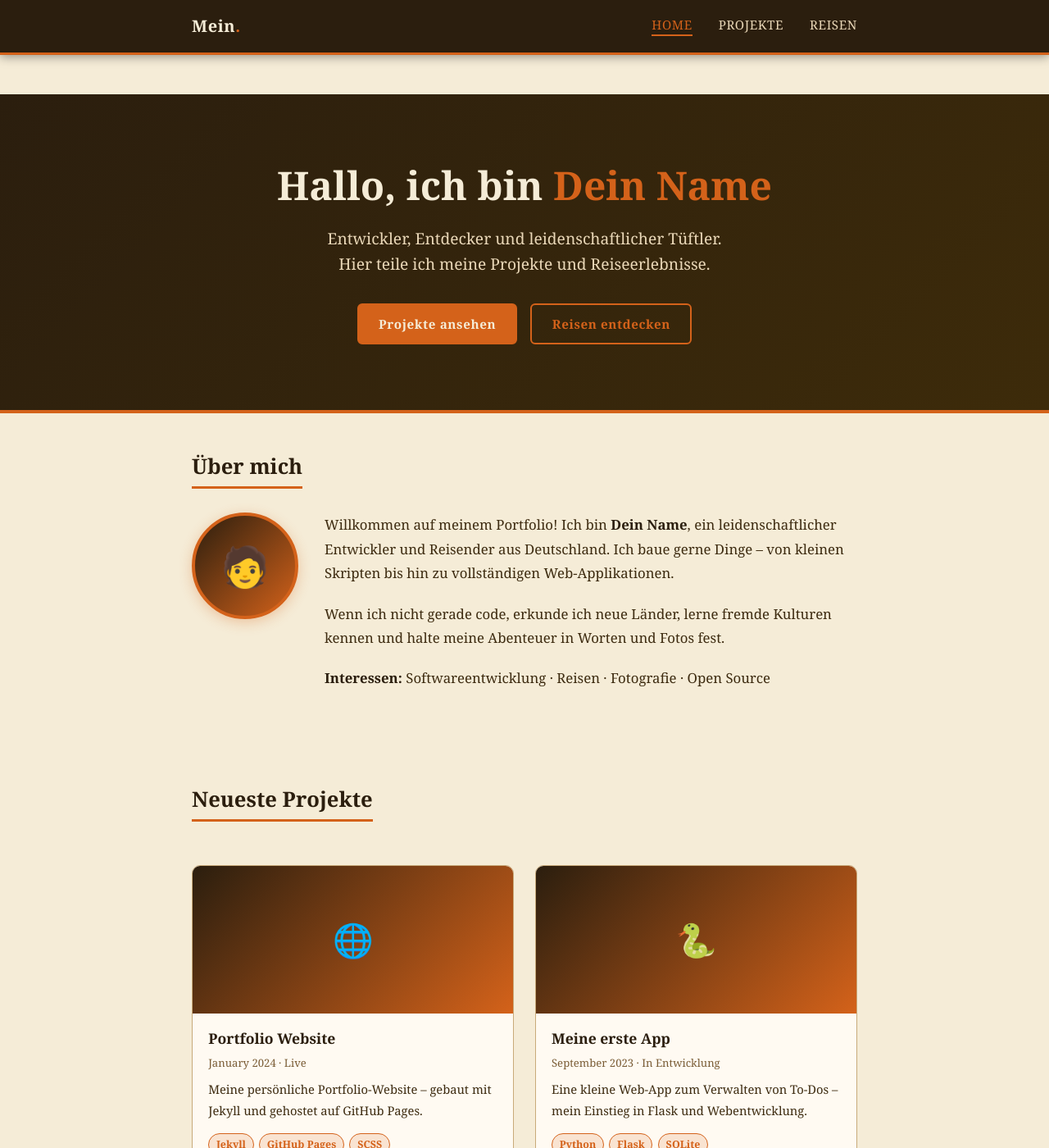
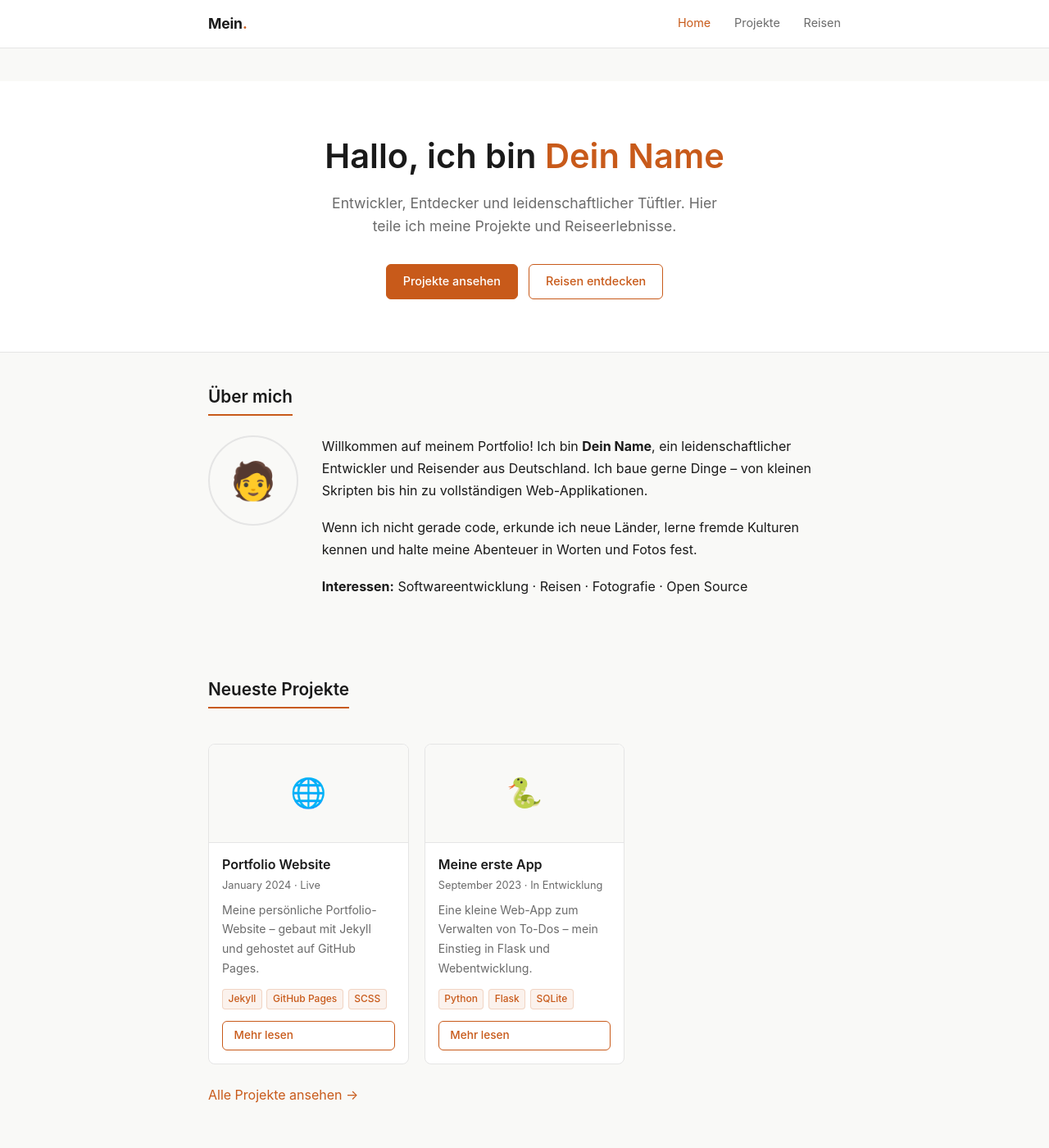
Before and after one commit to Tristan-Bihler/Website, a Jekyll site: the page built from index.md, in a window 1280 px wide and 1400 px high. Shown: the whole window at 82% size. Built offline with Jekyll 4.4.1, drawn with Linux system fonts in a browser that asks for light colours.

Commit message:
Redesign to clean light theme – white nav, white hero, dark footer only
Simpler color palette (white/light-gray/orange), removed dark nav bar,
system sans-serif font, flatter cards and buttons.

https://claude.ai/code/session_01W7R7q1xMCMWaiC48HYZ1Mp

```diff
--- a/assets/css/style.scss
+++ b/assets/css/style.scss
@@ -5,16 +5,17 @@
    Farbpalette
    ============================================================ */
 :root {
-  --cream:   #F5ECD7;
-  --cream-dark: #EAD8B8;
-  --orange:  #D4621A;
-  --orange-light: #E8824A;
-  --orange-glow: rgba(212, 98, 26, 0.15);
-  --black:   #1A1208;
-  --dark:    #2B1E0E;
-  --text:    #3D2B10;
-  --text-muted: #7A5C35;
-  --border:  #C8AA7A;
+  --white:        #FFFFFF;
+  --bg:           #F9F9F7;
+  --surface:      #FFFFFF;
+  --orange:       #C85A1A;
+  --orange-light: #E07040;
+  --orange-glow:  rgba(200, 90, 26, 0.08);
+  --text:         #1A1A1A;
+  --text-muted:   #6B6B6B;
+  --border:       #E5E5E5;
+  --border-dark:  #D0D0D0;
+  --dark:         #1A1A1A;
 }
 
 /* ============================================================
@@ -26,75 +27,67 @@
   padding: 0;
 }
 
-html {
-  scroll-behavior: smooth;
-}
+html { scroll-behavior: smooth; }
 
 body {
-  font-family: 'Georgia', 'Times New Roman', serif;
-  background-color: var(--cream);
+  font-family: -apple-system, BlinkMacSystemFont, 'Segoe UI', sans-serif;
+  background-color: var(--bg);
   color: var(--text);
-  line-height: 1.75;
-  font-size: 1.05rem;
+  line-height: 1.7;
+  font-size: 1rem;
 }
 
 /* ============================================================
    Typografie
    ============================================================ */
 h1, h2, h3, h4, h5, h6 {
-  font-family: 'Georgia', serif;
-  color: var(--dark);
+  color: var(--text);
   line-height: 1.3;
-  margin-bottom: 0.6em;
+  margin-bottom: 0.5em;
+  font-weight: 600;
 }
 
-h1 { font-size: 2.4rem; }
-h2 { font-size: 1.8rem; }
-h3 { font-size: 1.35rem; }
+h1 { font-size: 2.2rem; }
+h2 { font-size: 1.6rem; }
+h3 { font-size: 1.2rem; }
 
 p {
-  margin-bottom: 1.2em;
+  margin-bottom: 1.1em;
   color: var(--text);
 }
 
 a {
   color: var(--orange);
   text-decoration: none;
-  border-bottom: 1px solid transparent;
-  transition: border-color 0.2s, color 0.2s;
+  transition: color 0.15s;
 }
 
-a:hover {
-  color: var(--orange-light);
-  border-bottom-color: var(--orange-light);
-}
+a:hover { color: var(--orange-light); }
 
-strong { color: var(--dark); }
+strong { color: var(--text); }
 
 blockquote {
-  border-left: 4px solid var(--orange);
-  background: var(--orange-glow);
-  padding: 0.8em 1.2em;
+  border-left: 3px solid var(--orange);
+  padding: 0.6em 1.2em;
   margin: 1.5em 0;
-  border-radius: 0 6px 6px 0;
   font-style: italic;
   color: var(--text-muted);
 }
 
 code {
-  background: var(--cream-dark);
+  background: var(--bg);
   border: 1px solid var(--border);
   border-radius: 4px;
   padding: 0.1em 0.4em;
   font-family: 'Courier New', monospace;
-  font-size: 0.9em;
-  color: var(--dark);
+  font-size: 0.88em;
+  color: var(--text);
 }
 
 pre {
-  background: var(--dark);
-  color: var(--cream);
-  border-radius: 8px;
+  background: #1E1E1E;
+  color: #D4D4D4;
+  border-radius: 6px;
   padding: 1.2em;
   overflow-x: auto;
   margin: 1.5em 0;
@@ -102,29 +95,28 @@ pre {
   code {
     background: none;
     border: none;
-    color: var(--cream);
+    color: inherit;
     padding: 0;
+    font-size: 0.9em;
   }
 }
 
 hr {
   border: none;
-  border-top: 2px solid var(--border);
+  border-top: 1px solid var(--border);
   margin: 2.5em 0;
 }
 
 ul, ol {
   padding-left: 1.6em;
-  margin-bottom: 1.2em;
+  margin-bottom: 1.1em;
 
-  li {
-    margin-bottom: 0.3em;
-  }
+  li { margin-bottom: 0.25em; }
 }
 
 img {
   max-width: 100%;
-  border-radius: 8px;
+  border-radius: 6px;
   display: block;
 }
 
@@ -138,7 +130,7 @@ img {
 }
 
 .container {
-  max-width: 860px;
+  max-width: 820px;
   margin: 0 auto;
   padding: 0 1.5rem;
   width: 100%;
@@ -146,67 +138,58 @@ img {
 
 main {
   flex: 1;
-  padding: 3rem 0 5rem;
+  padding: 2.5rem 0 5rem;
 }
 
 /* ============================================================
-   Navigation
+   Navigation – hell, kein schwarzer Balken
    ============================================================ */
 .site-nav {
-  background-color: var(--dark);
-  border-bottom: 3px solid var(--orange);
+  background-color: var(--white);
+  border-bottom: 1px solid var(--border);
   position: sticky;
   top: 0;
   z-index: 100;
-  box-shadow: 0 2px 12px rgba(0,0,0,0.4);
 }
 
 .nav-inner {
   display: flex;
   align-items: center;
   justify-content: space-between;
-  padding: 0.9rem 1.5rem;
-  max-width: 860px;
+  padding: 0.85rem 1.5rem;
+  max-width: 820px;
   margin: 0 auto;
 }
 
 .nav-brand {
-  font-size: 1.25rem;
-  font-weight: bold;
-  color: var(--cream) !important;
+  font-size: 1.1rem;
+  font-weight: 700;
+  color: var(--text) !important;
   border: none !important;
-  letter-spacing: 0.03em;
+  letter-spacing: -0.01em;
 
-  span {
-    color: var(--orange);
-  }
+  span { color: var(--orange); }
 }
 
 .nav-links {
   display: flex;
-  gap: 2rem;
+  gap: 1.8rem;
   list-style: none;
   padding: 0;
   margin: 0;
 
   a {
-    color: var(--cream-dark);
-    font-size: 0.95rem;
-    letter-spacing: 0.04em;
-    text-transform: uppercase;
+    color: var(--text-muted);
+    font-size: 0.9rem;
     border: none;
-    padding-bottom: 2px;
-    border-bottom: 2px solid transparent;
-    transition: color 0.2s, border-color 0.2s;
+    transition: color 0.15s;
 
     &:hover, &.active {
       color: var(--orange);
-      border-bottom-color: var(--orange);
     }
   }
 }
 
-/* Hamburger (mobile) */
 .nav-toggle {
   display: none;
   background: none;
@@ -217,36 +200,32 @@ main {
 
   span {
     display: block;
-    width: 24px;
+    width: 22px;
     height: 2px;
-    background: var(--cream);
+    background: var(--text);
     border-radius: 2px;
-    transition: transform 0.2s;
   }
 }
 
 /* ============================================================
-   Hero (Home)
+   Hero
    ============================================================ */
 .hero {
-  background: linear-gradient(135deg, var(--dark) 0%, #3D2B0A 100%);
-  color: var(--cream);
-  padding: 5rem 1.5rem;
+  background: var(--white);
+  border-bottom: 1px solid var(--border);
+  padding: 4rem 1.5rem;
   text-align: center;
-  border-bottom: 4px solid var(--orange);
 
   h1 {
-    font-size: 3rem;
-    color: var(--cream);
+    font-size: 2.6rem;
     margin-bottom: 0.4em;
-
     span { color: var(--orange); }
   }
 
   .hero-subtitle {
-    font-size: 1.2rem;
-    color: var(--cream-dark);
-    max-width: 520px;
+    font-size: 1.1rem;
+    color: var(--text-muted);
+    max-width: 480px;
     margin: 0 auto 2rem;
     line-height: 1.6;
   }
@@ -254,44 +233,35 @@ main {
 
 .btn {
   display: inline-block;
-  padding: 0.65em 1.6em;
+  padding: 0.55em 1.4em;
   border-radius: 6px;
-  font-size: 0.95rem;
-  font-family: Georgia, serif;
-  font-weight: bold;
-  letter-spacing: 0.04em;
+  font-size: 0.9rem;
+  font-weight: 500;
   cursor: pointer;
-  transition: background 0.2s, color 0.2s, transform 0.1s;
-  border: 2px solid var(--orange);
+  transition: background 0.15s, color 0.15s;
+  border: 1.5px solid var(--orange);
+  border-bottom: 1.5px solid var(--orange);
 
-  &:hover {
-    transform: translateY(-1px);
-    border-bottom-color: var(--orange);
-  }
+  &:hover { transform: none; }
 }
 
 .btn-primary {
   background: var(--orange);
-  color: var(--cream);
+  color: #fff;
 
-  &:hover {
-    background: var(--orange-light);
-    color: var(--cream);
-  }
+  &:hover { background: var(--orange-light); color: #fff; }
 }
 
 .btn-outline {
   background: transparent;
   color: var(--orange);
 
-  &:hover {
-    background: var(--orange-glow);
-  }
+  &:hover { background: var(--orange-glow); }
 }
 
 .hero-buttons {
   display: flex;
-  gap: 1rem;
+  gap: 0.8rem;
   justify-content: center;
   flex-wrap: wrap;
 }
@@ -299,230 +269,216 @@ main {
 /* ============================================================
    Abschnitte
    ============================================================ */
-.section {
-  padding: 3rem 0;
-}
+.section { padding: 2.5rem 0; }
 
 .section-title {
-  font-size: 1.6rem;
-  color: var(--dark);
-  margin-bottom: 1.8rem;
+  font-size: 1.3rem;
+  color: var(--text);
+  margin-bottom: 1.5rem;
   padding-bottom: 0.5rem;
-  border-bottom: 3px solid var(--orange);
+  border-bottom: 2px solid var(--orange);
   display: inline-block;
 }
 
 /* ============================================================
-   Karten-Grid (Projekte & Reisen)
+   Karten
    ============================================================ */
 .card-grid {
   display: grid;
-  grid-template-columns: repeat(auto-fill, minmax(260px, 1fr));
-  gap: 1.6rem;
-  margin-top: 1.5rem;
+  grid-template-columns: repeat(auto-fill, minmax(240px, 1fr));
+  gap: 1.2rem;
+  margin-top: 1.2rem;
 }
 
 .card {
-  background: #FFFAF2;
+  background: var(--surface);
   border: 1px solid var(--border);
-  border-radius: 10px;
+  border-radius: 8px;
   overflow: hidden;
-  transition: transform 0.2s, box-shadow 0.2s;
   display: flex;
   flex-direction: column;
+  transition: box-shadow 0.15s;
 
   &:hover {
-    transform: translateY(-3px);
-    box-shadow: 0 8px 24px rgba(212, 98, 26, 0.18);
+    box-shadow: 0 4px 16px rgba(0,0,0,0.08);
   }
 }
 
 .card-image {
   width: 100%;
-  height: 180px;
+  height: 160px;
   object-fit: cover;
-  border-radius: 0;
 }
 
 .card-image-placeholder {
   width: 100%;
-  height: 180px;
-  background: linear-gradient(135deg, var(--dark) 0%, var(--orange) 100%);
+  height: 120px;
+  background: var(--bg);
+  border-bottom: 1px solid var(--border);
   display: flex;
   align-items: center;
   justify-content: center;
-  font-size: 2.5rem;
+  font-size: 2.2rem;
 }
 
 .card-body {
-  padding: 1.2rem;
+  padding: 1rem;
   flex: 1;
   display: flex;
   flex-direction: column;
 }
 
 .card-title {
-  font-size: 1.1rem;
-  color: var(--dark);
-  margin-bottom: 0.4em;
+  font-size: 1rem;
+  font-weight: 600;
+  color: var(--text);
+  margin-bottom: 0.3em;
 }
 
 .card-meta {
-  font-size: 0.82rem;
+  font-size: 0.8rem;
   color: var(--text-muted);
-  margin-bottom: 0.6em;
+  margin-bottom: 0.5em;
 }
 
 .card-excerpt {
-  font-size: 0.92rem;
-  color: var(--text);
+  font-size: 0.88rem;
+  color: var(--text-muted);
   flex: 1;
-  margin-bottom: 1em;
+  margin-bottom: 0.9em;
 }
 
 .card-tags {
   display: flex;
   flex-wrap: wrap;
-  gap: 0.4rem;
-  margin-bottom: 1em;
+  gap: 0.35rem;
+  margin-bottom: 0.9em;
 }
 
 .tag {
   background: var(--orange-glow);
   color: var(--orange);
-  border: 1px solid var(--orange);
-  border-radius: 20px;
-  padding: 0.15em 0.7em;
-  font-size: 0.78rem;
-  font-weight: bold;
+  border: 1px solid rgba(200, 90, 26, 0.2);
+  border-radius: 4px;
+  padding: 0.1em 0.55em;
+  font-size: 0.75rem;
+  font-weight: 500;
 }
 
 /* ============================================================
-   Artikel-Layout (Einzelne Seiten)
+   Artikel
    ============================================================ */
 .article-header {
-  margin-bottom: 2.5rem;
-  padding-bottom: 1.5rem;
-  border-bottom: 2px solid var(--border);
+  margin-bottom: 2rem;
+  padding-bottom: 1.2rem;
+  border-bottom: 1px solid var(--border);
 
-  h1 {
-    font-size: 2.2rem;
-    margin-bottom: 0.4em;
-  }
+  h1 { font-size: 2rem; margin-bottom: 0.4em; }
 }
 
 .article-meta {
   display: flex;
-  gap: 1.2rem;
+  gap: 1rem;
   flex-wrap: wrap;
   color: var(--text-muted);
-  font-size: 0.88rem;
-
-  span::before {
-    margin-right: 0.3em;
-  }
+  font-size: 0.85rem;
 }
 
 .article-content {
   h2 {
     margin-top: 2em;
     padding-bottom: 0.3em;
-    border-bottom: 2px solid var(--border);
+    border-bottom: 1px solid var(--border);
   }
 
   h3 {
-    margin-top: 1.5em;
+    margin-top: 1.4em;
     color: var(--orange);
   }
 
   img {
     margin: 1.5em auto;
-    box-shadow: 0 4px 16px rgba(0,0,0,0.12);
+    box-shadow: 0 2px 12px rgba(0,0,0,0.08);
   }
 }
 
 .back-link {
   display: inline-flex;
   align-items: center;
-  gap: 0.4rem;
-  color: var(--orange);
-  font-size: 0.9rem;
-  margin-bottom: 2rem;
+  gap: 0.3rem;
+  color: var(--text-muted);
+  font-size: 0.88rem;
+  margin-bottom: 1.8rem;
   border: none;
 
-  &:hover { border: none; text-decoration: underline; }
+  &:hover { color: var(--orange); border: none; }
 }
 
 /* ============================================================
-   Footer
+   Footer – einziger dunkler Balken
    ============================================================ */
 .site-footer {
   background: var(--dark);
-  color: var(--cream-dark);
+  color: #999;
   text-align: center;
-  padding: 2rem 1.5rem;
-  border-top: 3px solid var(--orange);
-  font-size: 0.88rem;
+  padding: 1.5rem;
+  font-size: 0.84rem;
 
   a {
     color: var(--orange);
     border: none;
-
     &:hover { color: var(--orange-light); border: none; }
   }
 }
 
 /* ============================================================
-   Über-mich Abschnitt (Home)
+   Über mich
    ============================================================ */
 .about-grid {
   display: grid;
   grid-template-columns: auto 1fr;
-  gap: 2rem;
+  gap: 1.8rem;
   align-items: start;
 
-  @media (max-width: 600px) {
-    grid-template-columns: 1fr;
-  }
+  @media (max-width: 600px) { grid-template-columns: 1fr; }
 }
 
 .avatar {
-  width: 130px;
-  height: 130px;
+  width: 110px;
+  height: 110px;
   border-radius: 50%;
   object-fit: cover;
-  border: 4px solid var(--orange);
-  box-shadow: 0 4px 16px rgba(212, 98, 26, 0.3);
+  border: 3px solid var(--orange);
 }
 
 .avatar-placeholder {
-  width: 130px;
-  height: 130px;
+  width: 110px;
+  height: 110px;
   border-radius: 50%;
-  background: linear-gradient(135deg, var(--dark), var(--orange));
-  border: 4px solid var(--orange);
+  background: var(--bg);
+  border: 2px solid var(--border);
   display: flex;
   align-items: center;
   justify-content: center;
-  font-size: 3rem;
-  box-shadow: 0 4px 16px rgba(212, 98, 26, 0.3);
+  font-size: 2.8rem;
 }
 
 /* ============================================================
-   Reise-Karte – Länder/Flaggen-Leiste
+   Länder-Chips
    ============================================================ */
 .country-bar {
   display: flex;
   flex-wrap: wrap;
-  gap: 0.6rem;
-  margin: 1.5rem 0;
+  gap: 0.5rem;
+  margin: 1.2rem 0;
 
   .country-chip {
-    background: var(--dark);
-    color: var(--cream);
-    border-radius: 20px;
-    padding: 0.25em 0.9em;
-    font-size: 0.85rem;
+    background: var(--bg);
+    color: var(--text-muted);
+    border: 1px solid var(--border);
+    border-radius: 4px;
+    padding: 0.2em 0.7em;
+    font-size: 0.82rem;
   }
 }
 
@@ -530,11 +486,11 @@ main {
    Responsive
    ============================================================ */
 @media (max-width: 640px) {
-  .hero h1 { font-size: 2rem; }
-  .hero { padding: 3rem 1rem; }
-  .nav-links { display: none; flex-direction: column; }
+  .hero h1 { font-size: 1.9rem; }
+  .hero { padding: 2.5rem 1rem; }
+  .nav-links { display: none; flex-direction: column; background: var(--white); padding: 1rem 1.5rem; border-top: 1px solid var(--border); }
   .nav-links.open { display: flex; }
   .nav-toggle { display: flex; }
   .nav-inner { flex-wrap: wrap; gap: 0.5rem; }
-  h1 { font-size: 1.8rem; }
+  h1 { font-size: 1.7rem; }
 }
```
